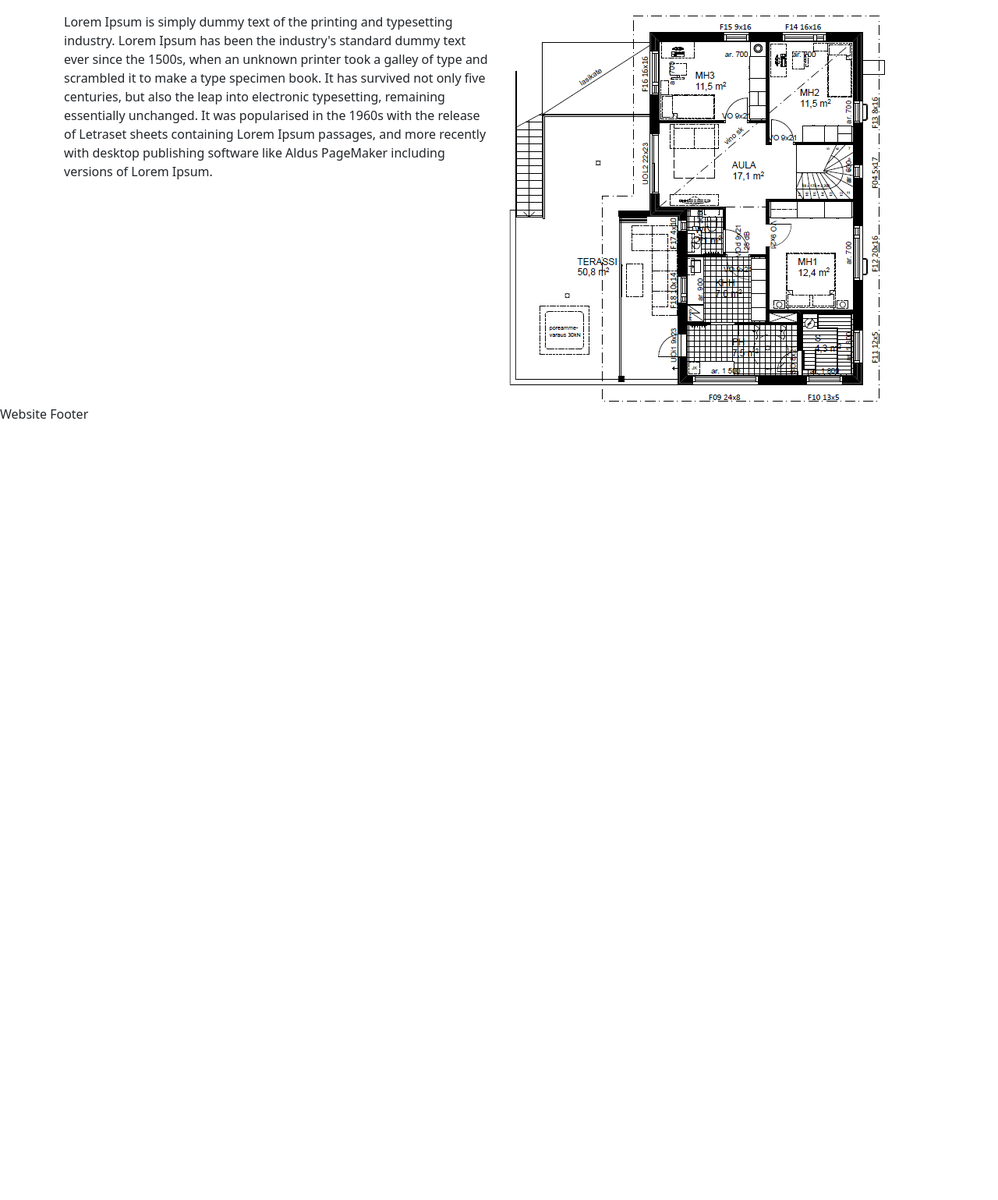
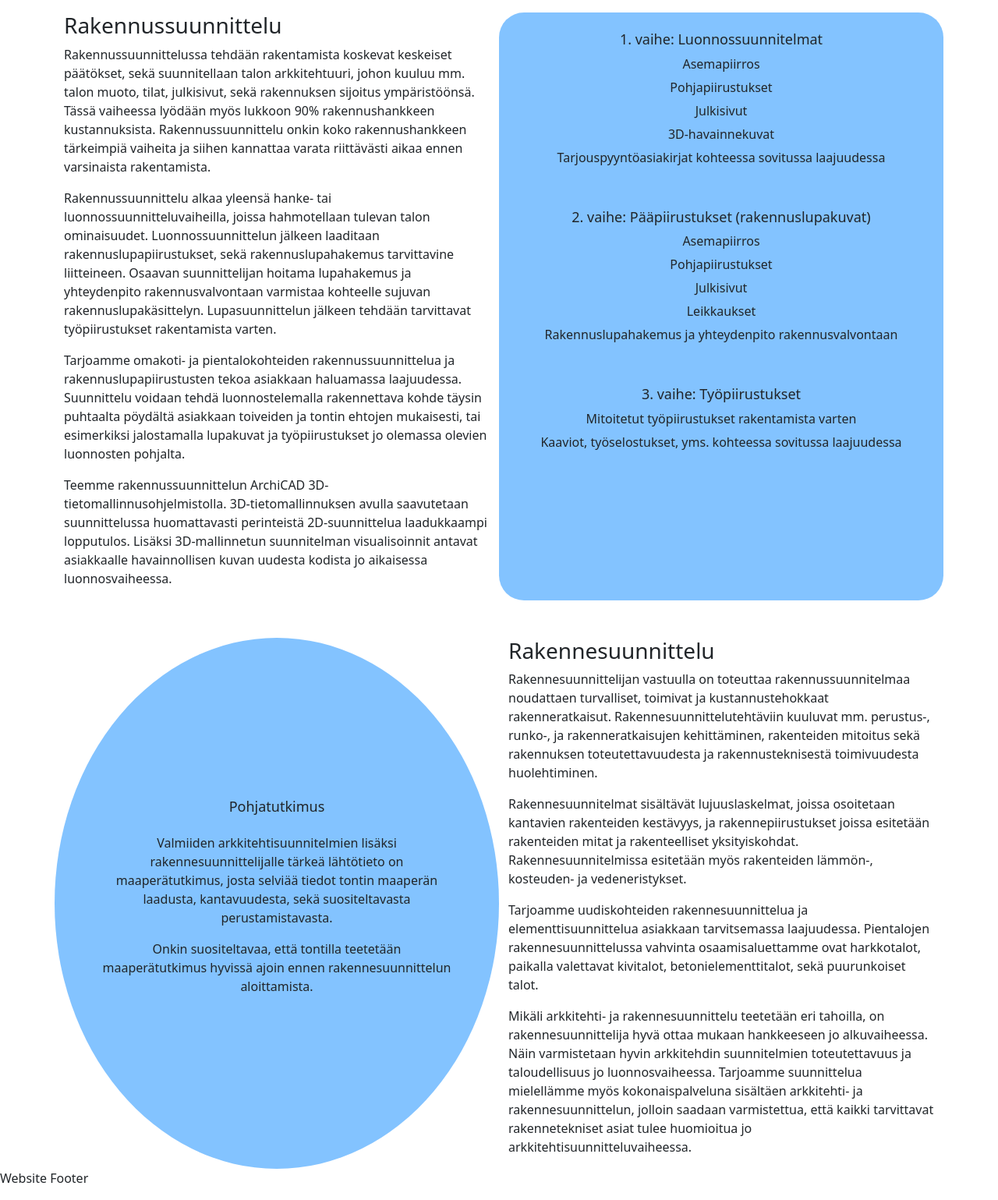
Before and after one commit to Vilhos94/Ryhma12, a PHP site: page /suunnittelupalvelut.html in a window 1280 px wide. Shown: the part 24-1563 px from the top of the page at 78% size. Before the commit the page ends 561 px from the top, so only its background shows below. Run offline with PHP 8.4, Linux system fonts and the light colour scheme.

Commit message:
css viilausta ja sivujen sisällön lisäilyä

```diff
--- a/Ryhma12css.css
+++ b/Ryhma12css.css
@@ -20,10 +20,45 @@
     color: #f1f1f1;
 }
 
+.bg-blue {
+    background-color: #0084ff7c;
+}
+
+.form-container {
+    position: relative;
+    width: 100%;
+    padding-top: 75%;
+  }
+  iframe {
+    position: absolute;
+    top: 0;
+    left: 0;
+    width: 100%;
+    height: 100%;
+  }
+
 /* Sivukohtaiset css overridet */
-.suunnittelupalvelut-page {
-    placeholder
+.suunnittelupalvelut-page h4 {
+
+    font-size: 18px !important;
+
 }
+
+.suunnittelupalvelut-page ul {
+
+    list-style: disc;
+    margin: 0;
+    padding: 0;
+
+}
+
+.suunnittelupalvelut-page li {
+
+    display: block;
+    margin-bottom: 6px;
+
+}
+
 
 .yhteytiedot-page {
     placeholder
--- a/suunnittelupalvelut.html
+++ b/suunnittelupalvelut.html
@@ -8,23 +8,61 @@
     <link rel="stylesheet" href="ryhma12css.css">
 
 </head>
-<body>
+<body class="suunnittelupalvelut-page">
     <header>
         <p>Website Header</p>
     </header>
     <main>
+      <section>
         <div class="container">
-            <div class="row">
-              <div class="col">
-                <p>Lorem Ipsum is simply dummy text of the printing and typesetting industry. Lorem Ipsum has been the industry's standard dummy text ever since the 1500s, when an unknown printer took a galley of type and scrambled it to make a type specimen book. It has survived not only five centuries, but also the leap into electronic typesetting, remaining essentially unchanged. It was popularised in the 1960s with the release of Letraset sheets containing Lorem Ipsum passages, and more recently with desktop publishing software like Aldus PageMaker including versions of Lorem Ipsum.
-                </p>
-
-              </div>
-              <div class="col">
-                <img src="images/Rakennussuunnittelu_arkkitehti_pohjakuva_web.PNG"
-              </div>
+          <div class="row">
+            <div class="col">
+              <h3>Rakennussuunnittelu</h3>
+              <p>Rakennussuunnittelussa tehdään rakentamista koskevat keskeiset päätökset, sekä suunnitellaan talon arkkitehtuuri, johon kuuluu mm. talon muoto, tilat, julkisivut, sekä rakennuksen sijoitus ympäristöönsä. Tässä vaiheessa lyödään myös lukkoon 90% rakennushankkeen kustannuksista. Rakennussuunnittelu onkin koko rakennushankkeen tärkeimpiä vaiheita ja siihen kannattaa varata riittävästi aikaa ennen varsinaista rakentamista.</p>
+              <p>Rakennussuunnittelu alkaa yleensä hanke- tai luonnossuunnitteluvaiheilla, joissa hahmotellaan tulevan talon ominaisuudet. Luonnossuunnittelun jälkeen laaditaan rakennuslupapiirustukset, sekä rakennuslupahakemus tarvittavine liitteineen. Osaavan suunnittelijan hoitama lupahakemus ja yhteydenpito rakennusvalvontaan varmistaa kohteelle sujuvan rakennuslupakäsittelyn. Lupasuunnittelun jälkeen tehdään tarvittavat työpiirustukset rakentamista varten.</p>
+              <p>Tarjoamme omakoti- ja pientalokohteiden rakennussuunnittelua ja rakennuslupapiirustusten tekoa asiakkaan haluamassa laajuudessa. Suunnittelu voidaan tehdä luonnostelemalla rakennettava kohde täysin puhtaalta pöydältä asiakkaan toiveiden ja tontin ehtojen mukaisesti, tai esimerkiksi jalostamalla lupakuvat ja työpiirustukset jo olemassa olevien luonnosten pohjalta.</p>
+              <p>Teemme rakennussuunnittelun ArchiCAD 3D-tietomallinnusohjelmistolla. 3D-tietomallinnuksen avulla saavutetaan suunnittelussa huomattavasti perinteistä 2D-suunnittelua laadukkaampi lopputulos. Lisäksi 3D-mallinnetun suunnitelman visualisoinnit antavat asiakkaalle havainnollisen kuvan uudesta kodista jo aikaisessa luonnosvaiheessa.</p>
+            </div>
+            <div class="col text-center bg-blue rounded-5 d-flex flex-column align-items-center">
+              <h4 class="mt-4">1. vaihe: Luonnossuunnitelmat</h4>
+              <ul>
+                <li>Asemapiirros</li>
+                <li>Pohjapiirustukset</li>
+                <li>Julkisivut</li>
+                <li>3D-havainnekuvat</li>
+                <li>Tarjouspyyntöasiakirjat kohteessa sovitussa laajuudessa</li>
+              </ul>
+              <h4 class="mt-5">2. vaihe: Pääpiirustukset (rakennuslupakuvat)</h4>
+              <ul>
+                <li>Asemapiirros</li>
+                <li>Pohjapiirustukset</li>
+                <li>Julkisivut</li>
+                <li>Leikkaukset</li>
+                <li>Rakennuslupahakemus ja yhteydenpito rakennusvalvontaan</li>
+              </ul>
+              <h4 class="mt-5">3. vaihe: Työpiirustukset</h4>
+              <ul>
+                <li>Mitoitetut työpiirustukset rakentamista varten</li>
+                <li>Kaaviot, työselostukset, yms. kohteessa sovitussa laajuudessa</li>
+              </ul>
             </div>
           </div>
+          <div class="row mt-5">
+            <div class="col text-center bg-blue rounded-circle d-flex flex-column align-items-center justify-content-center">
+              <h4>Pohjatutkimus</h4>
+              <p class="mx-5 mt-3">Valmiiden arkkitehtisuunnitelmien lisäksi rakennesuunnittelijalle tärkeä lähtötieto on maaperätutkimus, josta selviää tiedot tontin maaperän laadusta, kantavuudesta, sekä suositeltavasta perustamistavasta.</p>
+              <p class="mx-5">Onkin suositeltavaa, että tontilla teetetään maaperätutkimus hyvissä ajoin ennen rakennesuunnittelun aloittamista.</p>
+            </div>
+            <div class="col">
+              <h3>Rakennesuunnittelu</h3>
+              <p>Rakennesuunnittelijan vastuulla on toteuttaa rakennussuunnitelmaa noudattaen turvalliset, toimivat ja kustannustehokkaat rakenneratkaisut. Rakennesuunnittelutehtäviin kuuluvat mm. perustus-, runko-, ja rakenneratkaisujen kehittäminen, rakenteiden mitoitus sekä rakennuksen toteutettavuudesta ja rakennusteknisestä toimivuudesta huolehtiminen.</p>
+              <p>Rakennesuunnitelmat sisältävät lujuuslaskelmat, joissa osoitetaan kantavien rakenteiden kestävyys, ja rakennepiirustukset joissa esitetään rakenteiden mitat ja rakenteelliset yksityiskohdat. Rakennesuunnitelmissa esitetään myös rakenteiden lämmön-, kosteuden- ja vedeneristykset.</p>
+              <p>Tarjoamme uudiskohteiden rakennesuunnittelua ja elementtisuunnittelua asiakkaan tarvitsemassa laajuudessa. Pientalojen rakennesuunnittelussa vahvinta osaamisaluettamme ovat harkkotalot, paikalla valettavat kivitalot, betonielementtitalot, sekä puurunkoiset talot.</p>
+              <p>Mikäli arkkitehti- ja rakennesuunnittelu teetetään eri tahoilla, on rakennesuunnittelija hyvä ottaa mukaan hankkeeseen jo alkuvaiheessa. Näin varmistetaan hyvin arkkitehdin suunnitelmien toteutettavuus ja taloudellisuus jo luonnosvaiheessa. Tarjoamme suunnittelua mielellämme myös kokonaispalveluna sisältäen arkkitehti- ja rakennesuunnittelun, jolloin saadaan varmistettua, että kaikki tarvittavat rakennetekniset asiat tulee huomioitua jo arkkitehtisuunnitteluvaiheessa.</p>
+            </div>
+          </div>
+        </div>
+      </section>
     </main>
     <footer>
         <p>Website Footer</p>
```
Also changed, not shown: yhteystiedot.html (+21 -3 lines).
